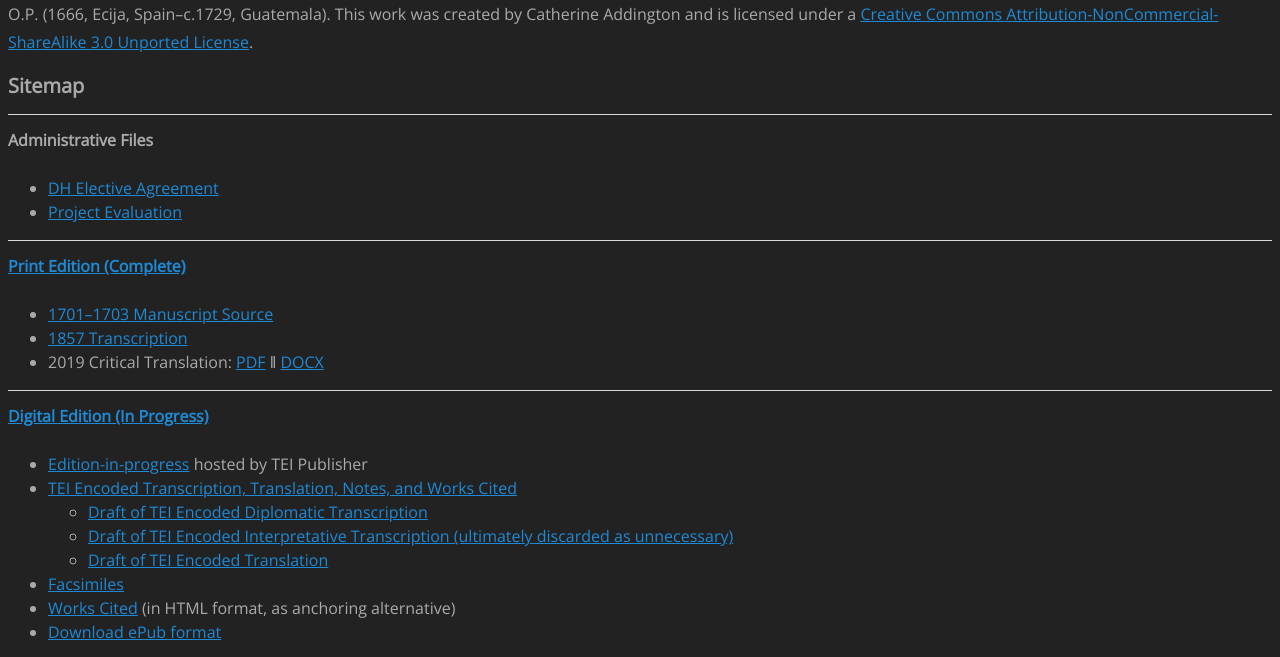
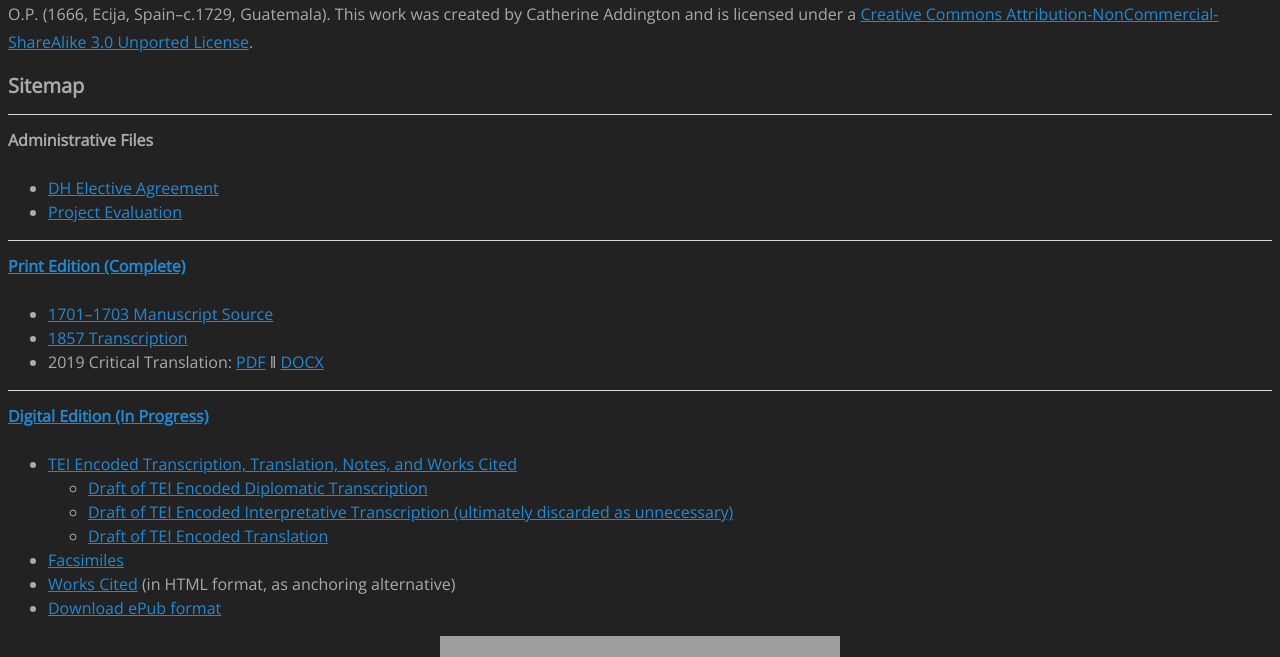
Before and after one commit to caddington11/Ximenez, a plain HTML site: page index.html in a window 1280 px wide. Shown: the part 102-759 px from the top of the page. Drawn offline with nearby package versions, Linux system fonts and the light colour scheme; grey boxes are pictures that could not be loaded.

Commit message:
Update index.html

```diff
--- a/index.html
+++ b/index.html
@@ -128,7 +128,6 @@ aside,
 
 <h3><a href="https://github.com/caddington11/Ximenez/tree/master/PrologueDigitalEdition">Digital Edition (In Progress)</a></h3>
 <ul>
-    <li><a href="https://teipublisher.com/exist/apps/tei-publisher/test/PrologueOneFile.xml?panels=0">Edition-in-progress</a> hosted by TEI Publisher</li>
     <li><a href="https://github.com/caddington11/Ximenez/blob/master/PrologueDigitalEdition/PrologueOneFile.xml">TEI Encoded Transcription, Translation, Notes, and Works Cited</a></li>
         <ul>
             <li><a href="https://github.com/caddington11/Ximenez/blob/master/PrologueDigitalEdition/TEI%20drafts/Pr%C3%B3logo%20-%20Transcription%20(Diplomatic).xml">Draft of TEI Encoded Diplomatic Transcription</a></li>
```
